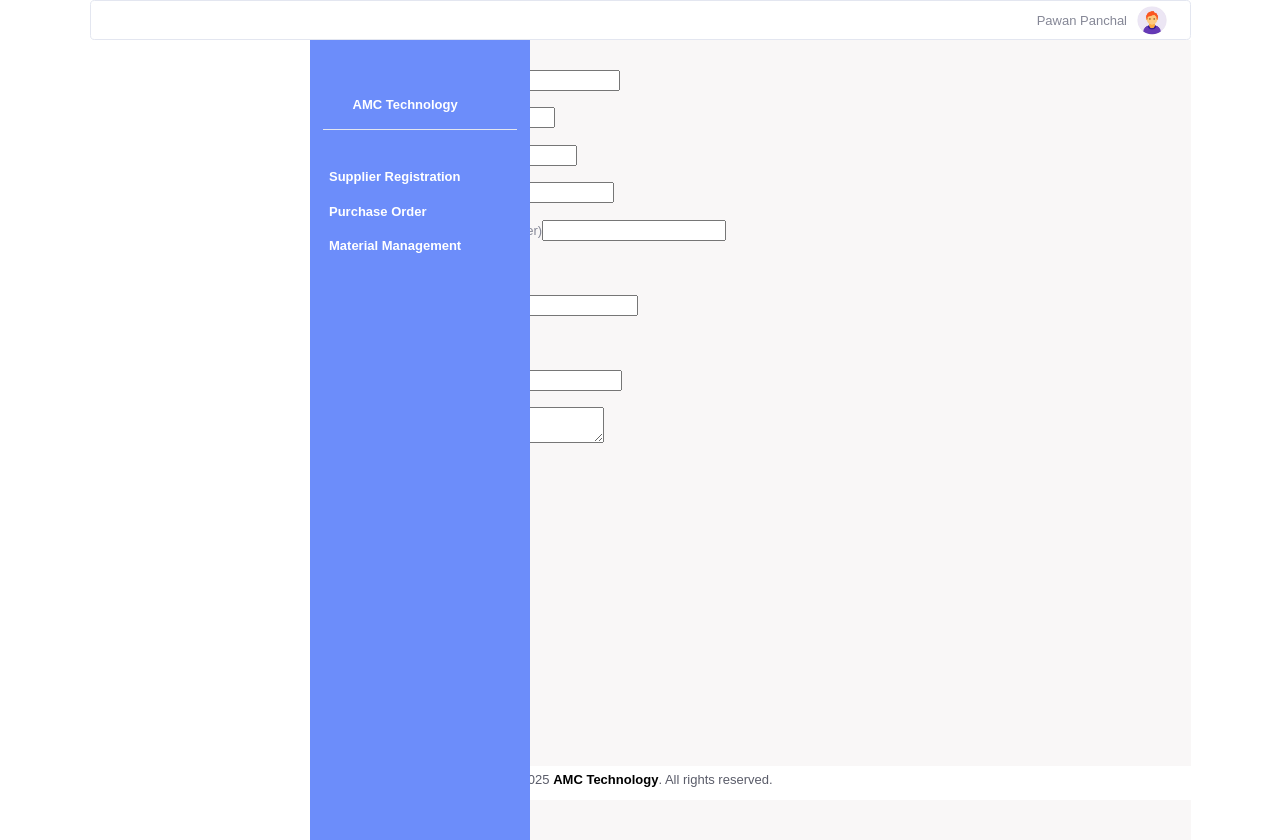
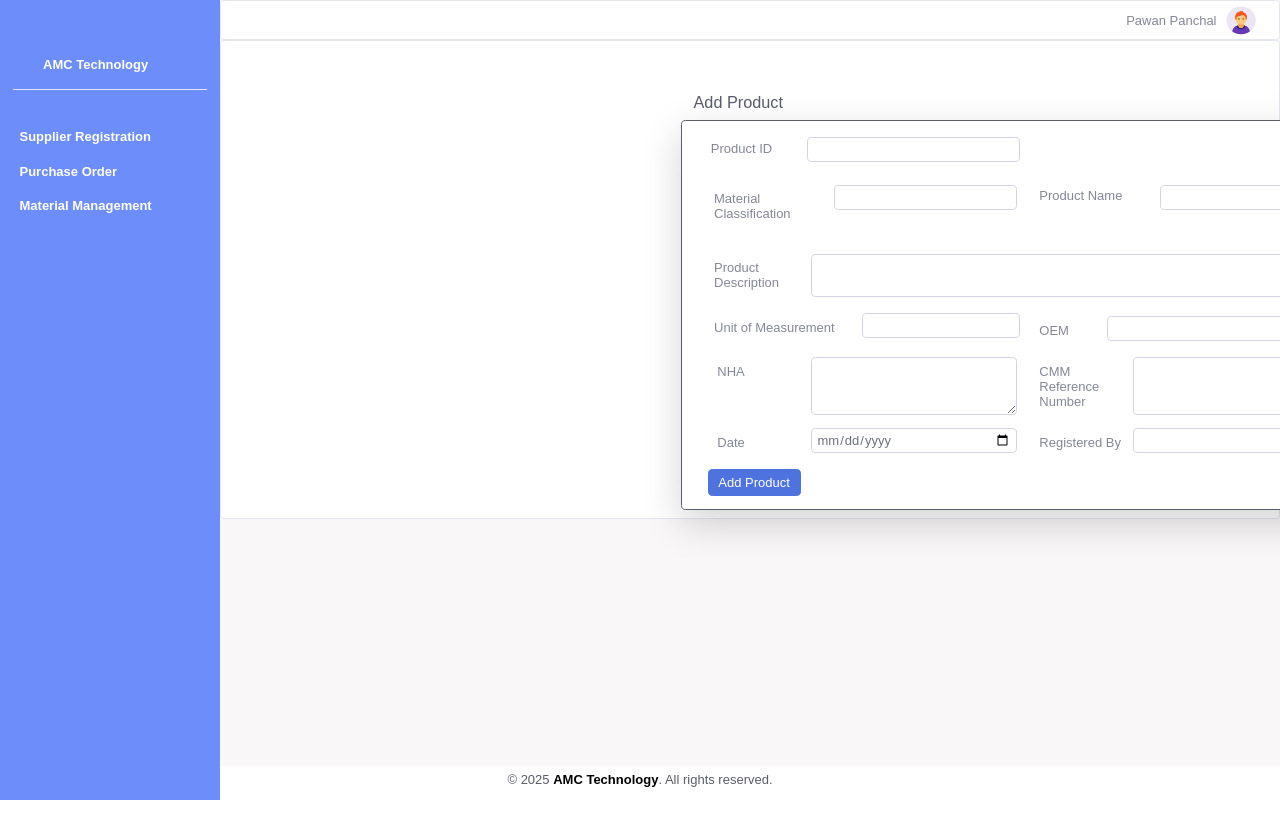
Before and after one commit to PranavSatam2/aviationui-main, a React (Vite) app: page /AddProduct in a window 1280 px wide. After the commit the page ends 800 px from the top, so only its background shows below. Built offline with nearby package versions, Linux system fonts and the light colour scheme.

Commit message:
Initial Commit

```diff
--- a/src/components/AddProduct.jsx
+++ b/src/components/AddProduct.jsx
@@ -2,9 +2,10 @@ import React, { useState } from "react";
 import Header from "./Header";
 import Footer from "./Footer";
 import Sidebar from "./Sidebar";
+import axios from "axios"; // Import axios if you are using axios
 
 const AddProduct = () => {
-  const initialFormState = {
+  const [form, setForm] = useState({
     materialClassification: "",
     productId: "",
     productName: "",
@@ -15,214 +16,197 @@ const AddProduct = () => {
     cmmReferenceNumber: "",
     date: "",
     registeredBy: "",
-  };
-
-  const [formData, setFormData] = useState(initialFormState);
-  const [isEditing, setIsEditing] = useState(false);
-  const [isViewing, setIsViewing] = useState(false);
+  });
 
   const handleChange = (e) => {
     const { name, value } = e.target;
-    setFormData({ ...formData, [name]: value });
+    setForm({ ...form, [name]: value });
   };
 
-  const handleSubmit = (e) => {
+  const handleSubmit = async (e) => {
     e.preventDefault();
-    console.log("Form Data Submitted:", formData);
-    alert("Form Submitted Successfully!");
 
-    // Clear input fields after submission
-    setFormData(initialFormState);
-    setIsEditing(false);
-  };
+    // Use axios or fetch to send data to the backend
+    try {
+      const response = await axios.post("https://your-api-endpoint.com/products", form);
+      console.log("Product added successfully:", response.data);
+      alert("Product Added Successfully!");
 
-  const handleEdit = () => {
-    setIsEditing(true);
-    setIsViewing(false);
-  };
-
-  const handleView = async () => {
-    setIsViewing(true);
-    setIsEditing(false);
-
-    // Mock API Data
-    const mockApiData = {
-      materialClassification: "Metal",
-      productId: "P12345",
-      productName: "Steel Bolt",
-      productDescription: "High-quality steel bolt used for heavy machinery",
-      unitOfMeasurement: "Pieces",
-      oem: "OEM Corp",
-      nha: "NHA123",
-      cmmReferenceNumber: "CMM56789",
-      date: "2024-02-01",
-      registeredBy: "John Doe",
-    };
-
-    setFormData(mockApiData);
+      // Reset the form after successful submission
+      setForm({
+        materialClassification: "",
+        productId: "",
+        productName: "",
+        productDescription: "",
+        unitOfMeasurement: "",
+        oem: "",
+        nha: "",
+        cmmReferenceNumber: "",
+        date: "",
+        registeredBy: "",
+      });
+    } catch (error) {
+      console.error("Error adding product:", error);
+      alert("Failed to add product.");
+    }
   };
 
   return (
-    <div className="container">
+    <div className="wrapper " style={{height : '100vh'}}>
+      <Sidebar />
+
+      <div className="content">
       <Header />
-      <div className="content d-flex">
-        <Sidebar />
-        <div className="form-container">
-          <fieldset>
-            <legend>Product Details</legend>
-            <form onSubmit={handleSubmit}>
-              <div className="form-columns">
-                {/* Left Column */}
-                <div className="form-column">
-                  <div className="form-group">
-                    <label htmlFor="materialClassification">Material Classification</label>
-                    <input
-                      type="text"
-                      id="materialClassification"
-                      name="materialClassification"
-                      value={formData.materialClassification}
-                      onChange={handleChange}
-                      disabled={isViewing}
-                      required
-                    />
+        <div className="card">
+        <div id="content-wrapper" className="d-flex flex-row mt-5">
+        <div id="content">
+          <div className="container-fluid" style={{ marginLeft: "50%" }}>
+            <div className="row mx-5">
+              <div className="col-md-6 px-3 d-flex">
+                <h5 className="h5 mb-0 text-gray-800 mt-3">Add Product</h5>
+              </div>
             </div>
 
-                  <div className="form-group">
-                    <label htmlFor="productId">Product ID</label>
+            <div className="row mx-5 card border border-dark shadow-lg py-2">
+              <div className="col-md-12">
+                <form onSubmit={handleSubmit}>
+                  <div className="col-md-12 p-2 d-flex">
+                    <div className="col-md-6 p-1 d-flex">
+                      <label className="col-md-4 mt-1">Product ID</label>
                       <input
+                        className="form-control w-100"
                         type="text"
-                      id="productId"
                         name="productId"
-                      value={formData.productId}
+                        value={form.productId}
                         onChange={handleChange}
-                      disabled={isViewing}
-                      required
-                    />
-                  </div>
-
-                  <div className="form-group">
-                    <label htmlFor="productName">Product Name</label>
-                    <input
-                      type="text"
-                      id="productName"
-                      name="productName"
-                      value={formData.productName}
-                      onChange={handleChange}
-                      disabled={isViewing}
-                      required
-                    />
-                  </div>
-
-                  <div className="form-group">
-                    <label htmlFor="unitOfMeasurement">Unit of Measurement</label>
-                    <input
-                      type="text"
-                      id="unitOfMeasurement"
-                      name="unitOfMeasurement"
-                      value={formData.unitOfMeasurement}
-                      onChange={handleChange}
-                      disabled={isViewing}
-                      required
-                    />
-                  </div>
-
-                  <div className="form-group">
-                    <label htmlFor="oem">OEM (Original Equipment Manufacturer)</label>
-                    <input
-                      type="text"
-                      id="oem"
-                      name="oem"
-                      value={formData.oem}
-                      onChange={handleChange}
-                      disabled={isViewing}
                         required
                       />
                     </div>
                   </div>
 
-                {/* Right Column */}
-                <div className="form-column">
-                  <div className="form-group">
-                    <label htmlFor="nha">NHA</label>
+                  <div className="col-md-12 p-2 d-flex">
+                    <div className="col-md-6 p-2 d-flex">
+                    <label className="col-md-5 mt-2">Material Classification</label>
                     <input
+                      className="form-control w-100"
                       type="text"
-                      id="nha"
-                      name="nha"
-                      value={formData.nha}
+                      name="materialClassification"
+                      value={form.materialClassification}
                       onChange={handleChange}
-                      disabled={isViewing}
+                      required
+                    />
+                  </div>
+                  <div className="col-md-6 p-2 d-flex">
+                      <label className="col-md-5 mt-1">Product Name</label>
+                      <input
+                        className="form-control w-100"
+                        type="text"
+                        name="productName"
+                        value={form.productName}
+                        onChange={handleChange}
+                        required
+                      />
+                    </div>
+                  </div>
+
+                  <div className="col-md-12 p-3 d-flex">
+                    <label className="col-md-2 mt-2">Product Description</label>
+                    <textarea
+                      className="form-control w-100"
+                      name="productDescription"
+                      value={form.productDescription}
+                      onChange={handleChange}
+                      required
+                    ></textarea>
+                  </div>
+
+                  <div className="col-md-12 d-flex">
+                    <div className="col-md-6 p-1 d-flex">
+                      <label className="col-md-6 mt-2">Unit of Measurement</label>
+                      <input
+                        className="form-control w-100"
+                        type="text"
+                        name="unitOfMeasurement"
+                        value={form.unitOfMeasurement}
+                        onChange={handleChange}
                         required
                       />
                     </div>
 
-                  <div className="form-group">
-                    <label htmlFor="cmmReferenceNumber">CMM Reference Number</label>
+                    <div className="col-md-6 p-2 d-flex">
+                      <label className="col-md-3 mt-2">OEM</label>
                       <input
+                        className="form-control w-100"
                         type="text"
-                      id="cmmReferenceNumber"
-                      name="cmmReferenceNumber"
-                      value={formData.cmmReferenceNumber}
+                        name="oem"
+                        value={form.oem}
                         onChange={handleChange}
-                      disabled={isViewing}
+                        required
+                      />
+                    </div>
+                  </div>
+
+                  <div className="col-md-12 d-flex">
+                    <div className="col-md-6 p-2 d-flex">
+                      <label className="col-md-4 mt-2">NHA</label>
+                      <textarea
+                        className="form-control w-100"
+                        type="text"
+                        name="nha"
+                        value={form.nha}
+                        onChange={handleChange}
                         required
                       />
                     </div>
 
-                  <div className="form-group">
-                    <label htmlFor="date">Date</label>
+                    <div className="col-md-6 p-2 d-flex">
+                      <label className="col-md-4 mt-2">CMM Reference Number</label>
+                      <textarea
+                        className="form-control w-100"
+                        type="text"
+                        name="cmmReferenceNumber"
+                        value={form.cmmReferenceNumber}
+                        onChange={handleChange}
+                        required
+                      />
+                    </div>
+                  </div>
+
+                  <div className="col-md-12 d-flex">
+                    <div className="col-md-6 p-2 d-flex">
+                      <label className="col-md-4 mt-2">Date</label>
                       <input
+                        className="form-control w-100"
                         type="date"
-                      id="date"
                         name="date"
-                      value={formData.date}
+                        value={form.date}
                         onChange={handleChange}
-                      disabled={isViewing}
                         required
                       />
                     </div>
 
-                  <div className="form-group">
-                    <label htmlFor="registeredBy">Registered By (Name)</label>
+                    <div className="col-md-6 p-2 d-flex">
+                      <label className="col-md-4 mt-2">Registered By</label>
                       <input
+                        className="form-control w-100"
                         type="text"
-                      id="registeredBy"
                         name="registeredBy"
-                      value={formData.registeredBy}
+                        value={form.registeredBy}
                         onChange={handleChange}
-                      disabled={isViewing}
                         required
                       />
                     </div>
                   </div>
-              </div>
 
-              {/* Full Width Description Field */}
-              <div className="form-group">
-                <label htmlFor="productDescription">Product Description</label>
-                <textarea
-                  id="productDescription"
-                  name="productDescription"
-                  value={formData.productDescription}
-                  onChange={handleChange}
-                  disabled={isViewing}
-                  required
-                ></textarea>
-              </div>
-
-              {/* Button Group */}
-              <div className="button-group">
-                <button type="button" className="edit-button" onClick={handleEdit}>
-                  Edit
-                </button>
-                <button type="button" className="view-button" onClick={handleView}>
-                  View
-                </button>
-                <button type="submit" className="submit-button">
-                  Submit
-                </button>
+                  <div className="col-md-12 text-end m-2">
+                    <button type="submit" className="btn btn-primary">Add Product</button>
                   </div>
                 </form>
-          </fieldset>
+              </div>
+            </div>
+          </div>
+        </div>
+      </div>
         </div>
       </div>
       <Footer />
--- a/src/services/db_manager.js
+++ b/src/services/db_manager.js
@@ -15,3 +15,18 @@ export const listAllStore = () =>  axios.get(`${STORE_URL}/`);
 export const deleteStore = (StoreId) => axios.delete(`${STORE_URL}/${StoreId}`)
 export const updateStore = (StoreId, Store) => axios.put(`${STORE_URL}/${StoreId}`, Store)
 export const getStoreDetail = (StoreId) => axios.get(`${STORE_URL}/${StoreId}`)
+
+
+
+
+// ######################### LOGIN #####################
+
+let login_API = REST_API_BASE_URL + "/login"
+
+export const login = (loginData) => axios.post(login_API, loginData);
+
+// ######################### Products #####################
+
+let product_API = REST_API_BASE_URL + "/products"
+
+export const addProducts = () => axios.get(product_API);
```
Also changed, not shown: src/components/EditProduct.jsx (+117 -65 lines), src/components/LoginPage.jsx (+6 -33 lines), src/components/ViewProduct.jsx (+119 -28 lines), src/components/Footer.jsx (line endings or trailing spaces). Lines whose indentation alone changed are shown as unchanged.
